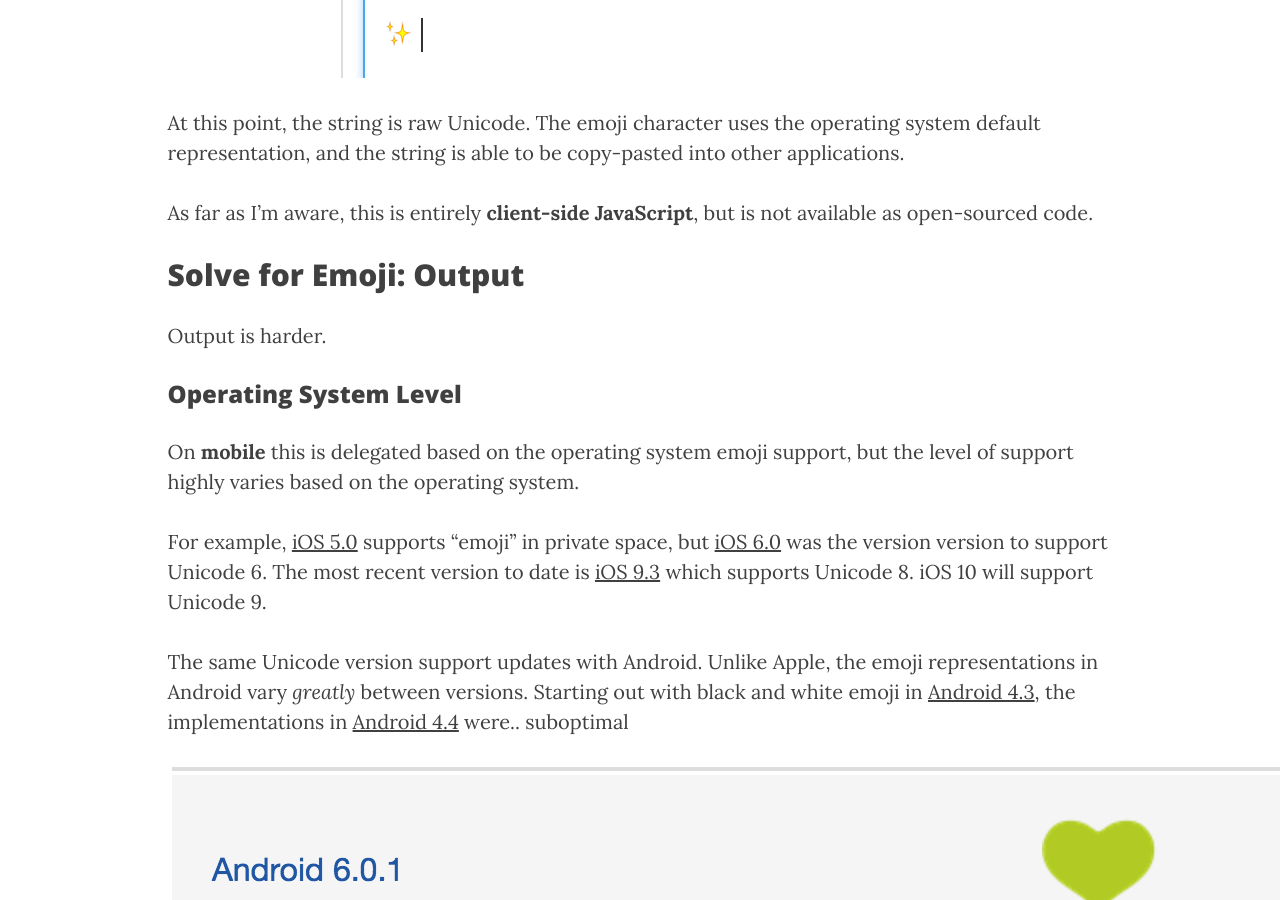
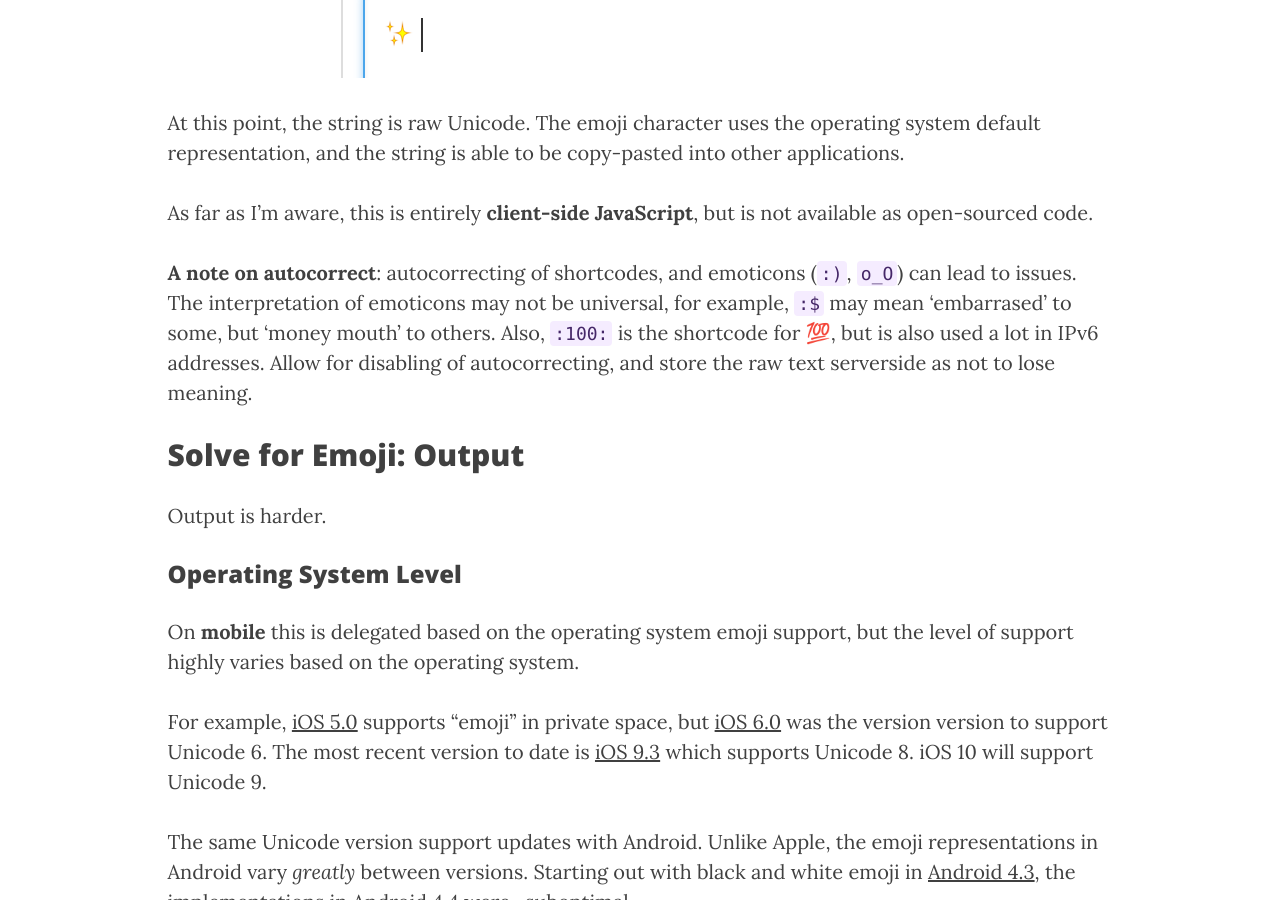
Before and after one commit to glasnt/blog, a Jekyll site: the page built from _posts/2016-08-06-solve-for-emoji.md, in a window 1280 px wide and 900 px high, scrolled down 2845 px. Built offline with Jekyll 4.4.1, drawn with Linux system fonts in a browser that asks for light colours; nearby versions of some CDN libraries; some of the changed text lies outside the part shown.

Commit message:
Add note on autocorrect, reword PoC

```diff
--- a/_posts/2016-08-06-solve-for-emoji.md
+++ b/_posts/2016-08-06-solve-for-emoji.md
@@ -49,6 +49,8 @@ The observed JavaScript manipulations in the comment field is:
 At this point, the string is raw Unicode. The emoji character uses the operating system default representation, and the string is able to be copy-pasted into other applications.
 
 As far as I'm aware, this is entirely **client-side JavaScript**, but is not available as open-sourced code.
+
+**A note on autocorrect**: autocorrecting of shortcodes, and emoticons (`:)`, `o_O`) can lead to issues. The interpretation of emoticons may not be universal, for example, `:$` may mean 'embarrased' to some, but 'money mouth' to others. Also, `:100:` is the shortcode for 💯, but is also used a lot in IPv6 addresses. Allow for disabling of autocorrecting, and store the raw text serverside as not to lose meaning.
 
 ## Solve for Emoji: Output
 
@@ -107,7 +109,7 @@ I've seen no client-side solution that includes the title texts. This is probabl
 
 It should be relatively easy to implement such a solution for whichever web platform used, given all the Unicode data is public, and Twemoji and EmojiOne are sufficiently licensed to allow for use in such implementations.
 
-A proof of concept for such an implementation is available for Python at [github.com/glasnt/emojificate](https://github.com/glasnt/emojificate). Technical details relating to the implementation are provided in the README.
+A proof of concept for such an implementation is available for Python in the [emojificate](https://github.com/glasnt/emojificate) package. Technical details relating to the implementation are provided in the README.
 
 
 ## Final Summation
@@ -117,3 +119,5 @@ With an ever-changing Unicode standard, having a solution that works on a platfo
 -----
 
 [0] If this means people stop using known-broken versions of Android, et al, by promoting that you'll get new emoji with your security updates, then I'm all for it.
+
+Update 2018-08-08: added "A note on autocorrect"
```
